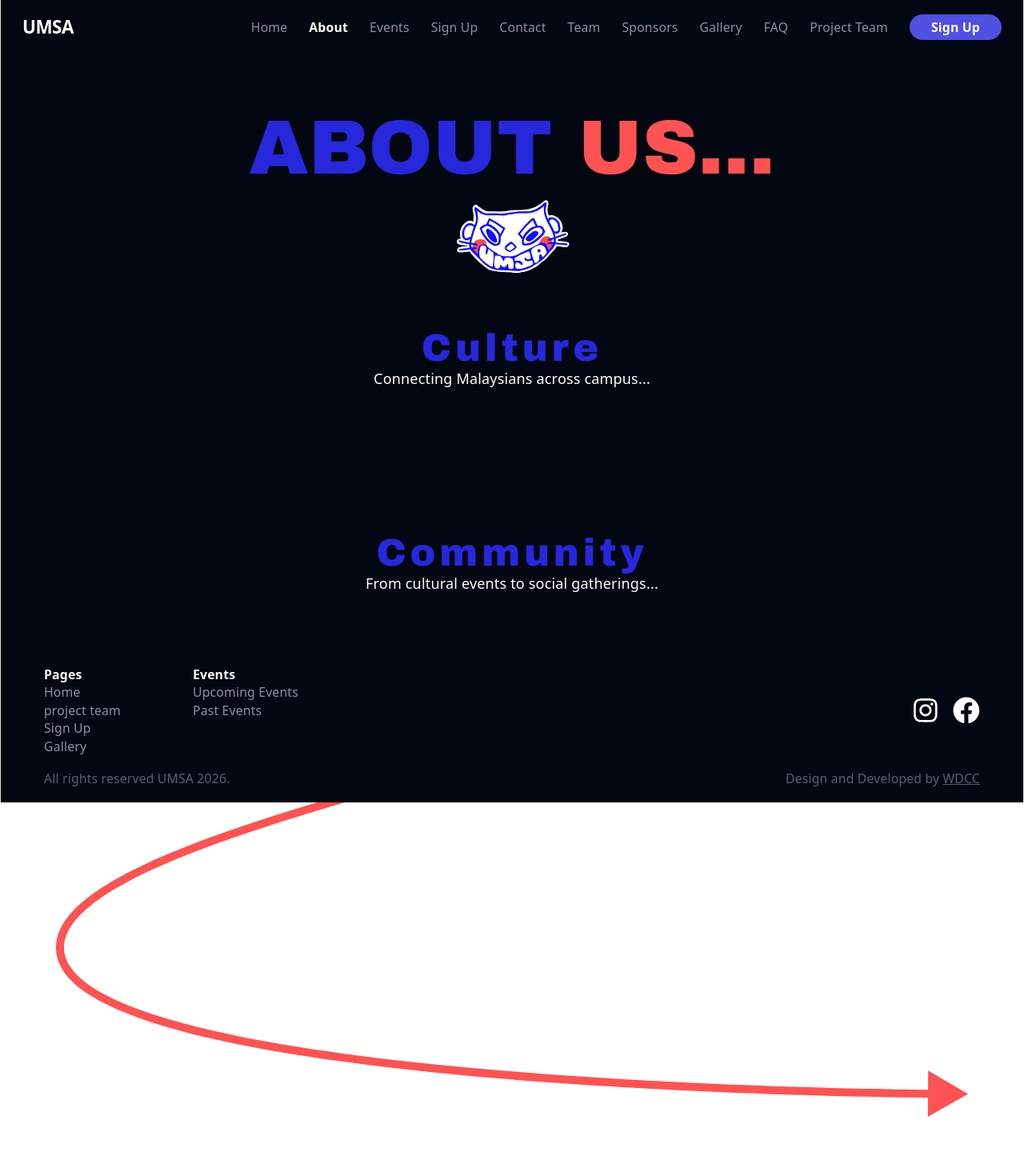
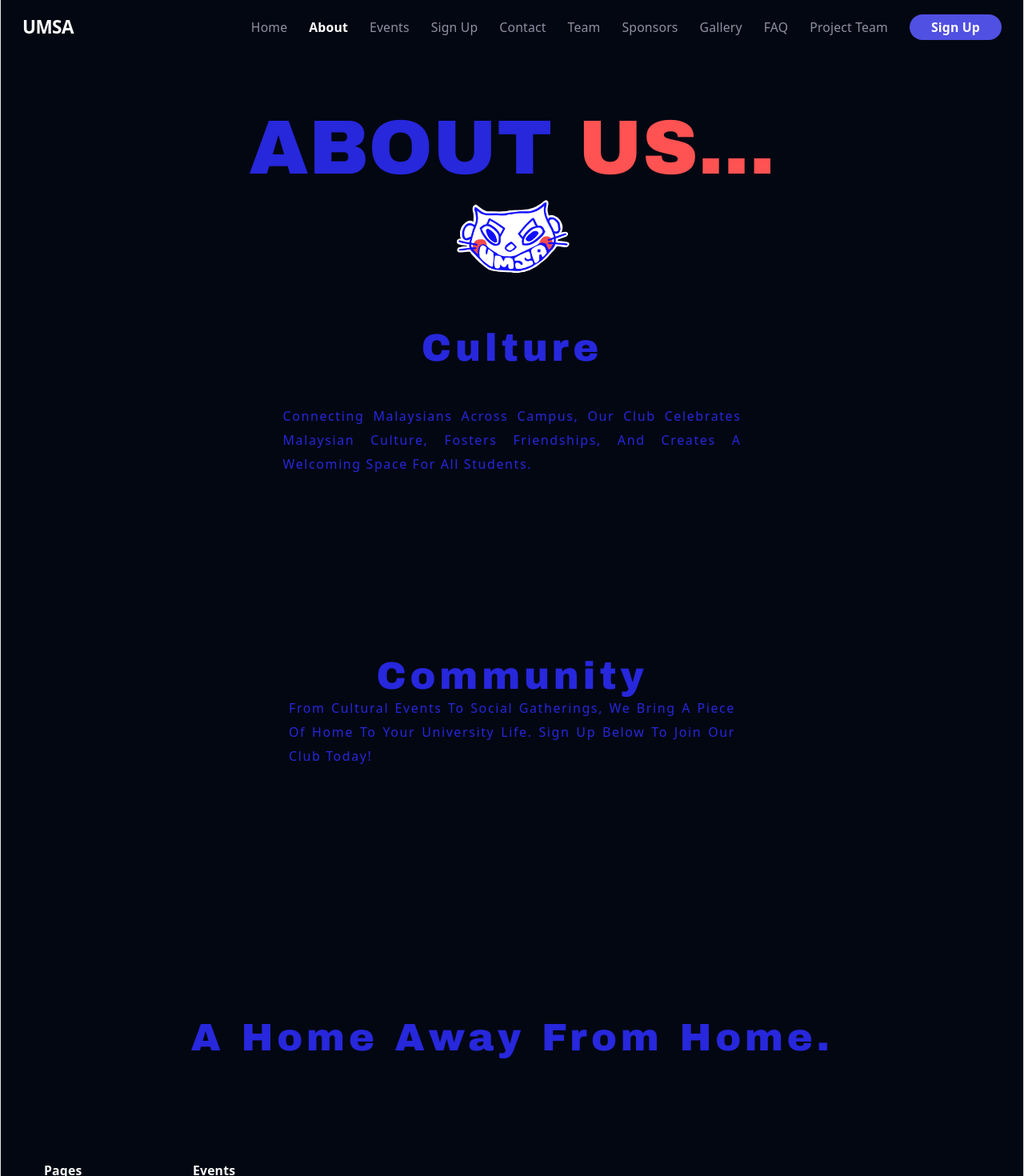
Before and after one commit to UoaWDCC/umsa, a React (Vite) app in the folder client/: page /about in a window 1280 px wide. Shown: the top 1470 px of the page at 80% size. Before the commit the page ends 1396 px from the top, so only its background shows below. Built offline with nearby package versions, Linux system fonts and the light colour scheme.

Commit message:
Small changes made, squiggle not rendering though

```diff
--- a/client/src/pages/About.tsx
+++ b/client/src/pages/About.tsx
@@ -16,21 +16,65 @@ export default function About() {
 
       <img src={mascot} alt="UMSA mascot" className="w-32 mx-auto" />
 
-      <div className="relative max-w-[1140px] mx-auto">
-        <img src={squiggle} alt="" className="absolute inset-0 left-0 w-full -z-10" />
+      <div className="relative max-w-[1140px] mx-auto" style={{ minHeight: "988px" }}>
+        <img src={squiggle} alt="" className="absolute top-0 left-0 w-full -z-10" />
+        <p
+  className="capitalize text-center absolute z-10"
+  style={{
+    color: "#2727DC",
+    fontFamily: "'Archivo Black', sans-serif",
+    fontSize: "48px",
+    lineHeight: "50px",
+    letterSpacing: "4.8px",
+    bottom: "40px",
+    left: "50%",
+    transform: "translateX(-50%)",
+    whiteSpace: "nowrap",
+  }}
+>
+  A home away from home.
+</p>
         <div className="relative z-10 pt-8">
           <h2 style={{ color: "#2727DC", fontFamily: "'Archivo Black', sans-serif", fontSize: "48px", lineHeight: "50px", letterSpacing: "4.8px" }} className="capitalize">
             Culture
           </h2>
-          <p>Connecting Malaysians across campus...</p>
+          <p
+            className="capitalize text-justify mx-auto"
+            style={{
+              width: "573px",
+              height: "180px",
+              display: "flex",
+              flexDirection: "column",
+              justifyContent: "center",
+              color: "#2727DC",
+              fontSize: "16px",
+              lineHeight: "30px",
+              letterSpacing: "1.6px",
+            }}
+          >
+            Connecting Malaysians across campus, our club celebrates Malaysian culture, fosters friendships, and creates a welcoming space for all students.
+          </p>
         </div>
+
         <div className="relative z-10 mt-40">
           <h2 style={{ color: "#2727DC", fontFamily: "'Archivo Black', sans-serif", fontSize: "48px", lineHeight: "50px", letterSpacing: "4.8px" }} className="capitalize">
             Community
           </h2>
-          <p>From cultural events to social gatherings...</p>
+          <p
+            className="capitalize text-justify mx-auto"
+            style={{
+              width: "558px",
+              color: "#2727DC",
+              fontSize: "16px",
+              lineHeight: "30px",
+              letterSpacing: "1.6px",
+            }}
+          >
+            From cultural events to social gatherings, we bring a piece of home to your university life. Sign up below to join our club today!
+          </p>
         </div>
       </div>
     </div>
   );
 }
+{/* TODO: squiggle image not rendering in DOM — works standalone, cause unclear, revisit later */}
```
